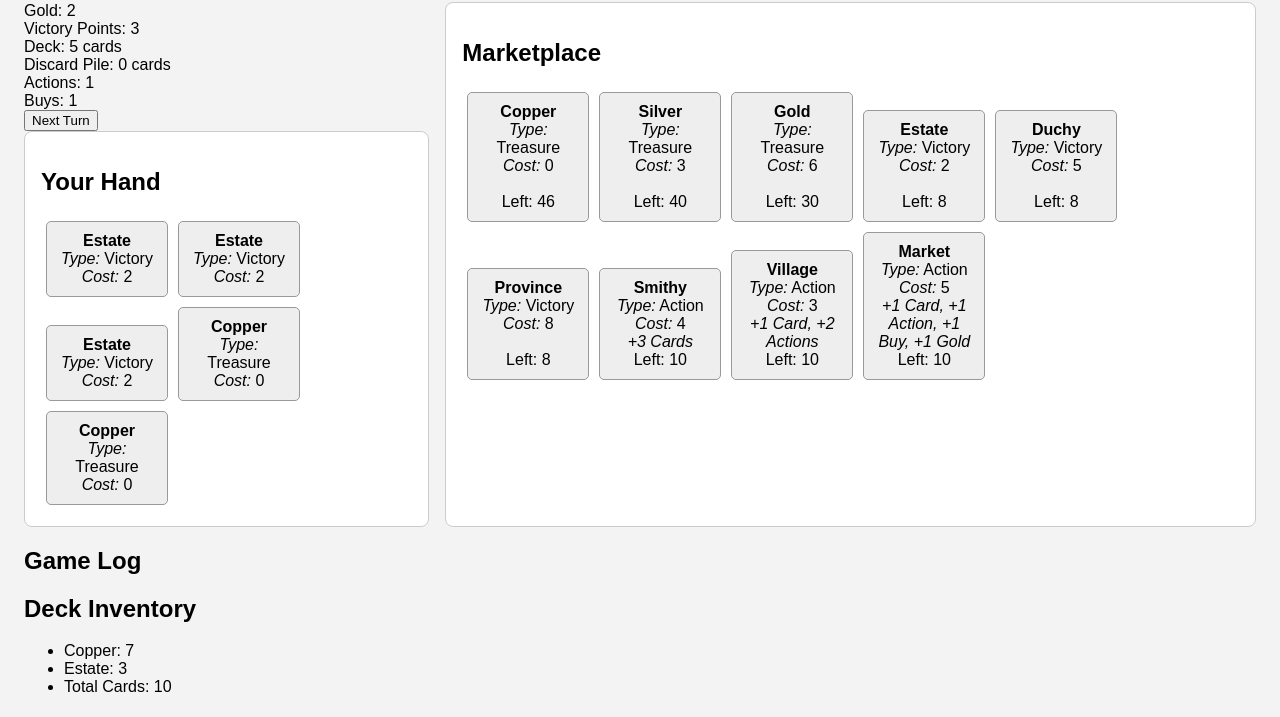
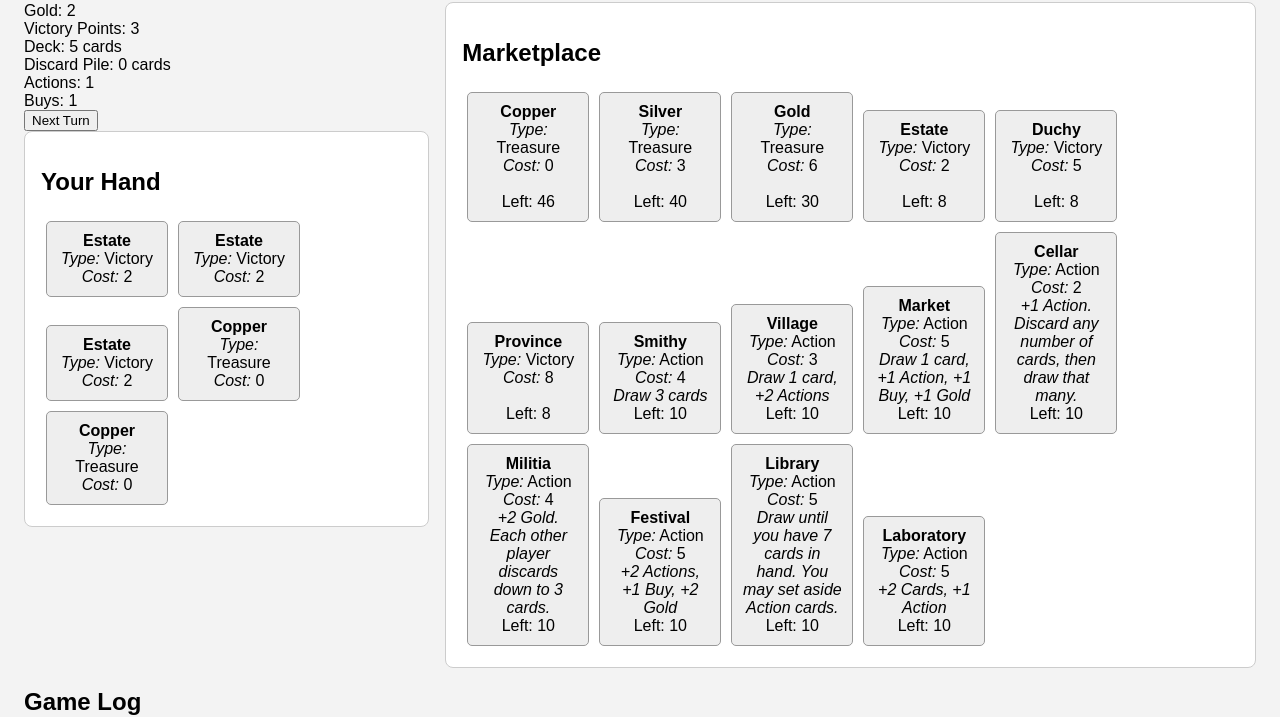
Before and after one commit to kevanlee/horses, a plain HTML site: page index.html in a window 1280 px wide. Shown: the part 102-819 px from the top of the page. Drawn offline with Linux system fonts and the light colour scheme.

Commit message:
added a few more cards

```diff
--- a/src/cards.js
+++ b/src/cards.js
@@ -11,22 +11,37 @@ export const cardTypes = {
     estate: { name: 'Estate', type: 'Victory', cost: 2, points: 1 },
     duchy: { name: 'Duchy', type: 'Victory', cost: 5, points: 3 },
     province: { name: 'Province', type: 'Victory', cost: 8, points: 6 },
-    smithy: {
-      name: 'Smithy',
+    smithy: { name: 'Smithy', type: 'Action', cost: 4, description: 'Draw 3 cards' },
+    village: { name: 'Village', type: 'Action', cost: 3, description: 'Draw 1 card, +2 Actions' },
+    market: { name: 'Market', type: 'Action', cost: 5, description: 'Draw 1 card, +1 Action, +1 Buy, +1 Gold' },
+    cellar: {
+      name: 'Cellar',
+      type: 'Action',
+      cost: 2,
+      description: '+1 Action. Discard any number of cards, then draw that many.'
+    },
+    militia: {
+      name: 'Militia',
       type: 'Action',
       cost: 4,
-      description: '+3 Cards'
+      description: '+2 Gold. Each other player discards down to 3 cards.'
     },
-    village: {
-      name: 'Village',
-      type: 'Action',
-      cost: 3,
-      description: '+1 Card, +2 Actions'
-    },
-    market: {
-      name: 'Market',
+    festival: {
+      name: 'Festival',
       type: 'Action',
       cost: 5,
-      description: '+1 Card, +1 Action, +1 Buy, +1 Gold'
+      description: '+2 Actions, +1 Buy, +2 Gold'
+    },
+    library: {
+      name: 'Library',
+      type: 'Action',
+      cost: 5,
+      description: 'Draw until you have 7 cards in hand. You may set aside Action cards.'
+    },
+    laboratory: {
+      name: 'Laboratory',
+      type: 'Action',
+      cost: 5,
+      description: '+2 Cards, +1 Action'
     }
-  };
+  }
--- a/src/main.js
+++ b/src/main.js
@@ -1,7 +1,6 @@
 import { createPlayer, drawCards } from './game.js';
 import { cards } from './cards.js';
 import { playActionCardEffect } from './actionCards.js';
-
 
 const player = createPlayer();
 player.log = logMessage;
@@ -15,6 +14,7 @@ const logEl = document.getElementById('log');
 const goldDisplay = document.getElementById('gold-display');
 const victoryDisplay = document.getElementById('victory-display');
 
+
 updateVictoryPoints();
 
 // Define the cards and their initial supply count in the marketplace
@@ -26,8 +26,13 @@ const marketSupply = [
   { card: cards.duchy, count: 8 },
   { card: cards.province, count: 8 },
   { card: cards.smithy, count: 10 },
-  { card: cards.village, count: 10 },  // Add Village with 10 cards
-  { card: cards.market, count: 10 }    // Add Market with 10 cards
+  { card: cards.village, count: 10 },
+  { card: cards.market, count: 10 },
+  { card: cards.cellar, count: 10 },
+  { card: cards.militia, count: 10 },
+  { card: cards.festival, count: 10 },
+  { card: cards.library, count: 10 },
+  { card: cards.laboratory, count: 10 }
 ];
 
 function renderHand() {
@@ -60,6 +65,7 @@ function renderHand() {
 
 function renderMarketplace() {
   marketplaceEl.innerHTML = '<h2>Marketplace</h2>';
+
   marketSupply.forEach((slot, index) => {
     const cardEl = document.createElement('div');
     cardEl.className = 'card';
```
Also changed, not shown: index.html (line endings or trailing spaces).
